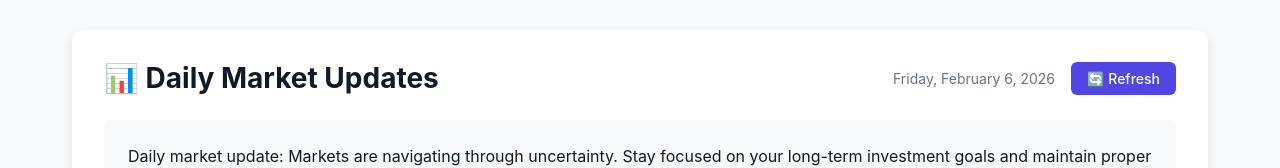
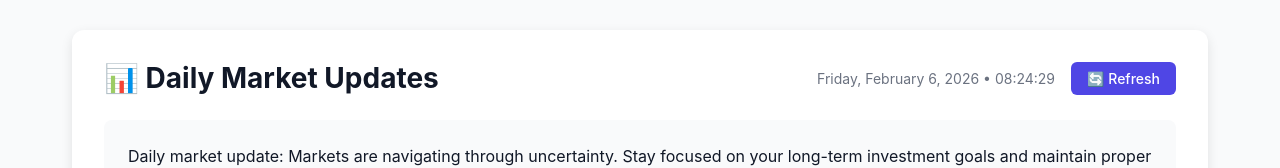
Before and after one commit to callmev1nc/SmartInvest, a React (Vite) app: page /explore in a window 1280 px wide. Shown: the part 269-437 px from the top of the page. Built offline with nearby package versions, Linux system fonts and the light colour scheme; no server answers.

Commit message:
update time on daily update

```diff
--- a/src/components/DailyUpdates.tsx
+++ b/src/components/DailyUpdates.tsx
@@ -14,6 +14,15 @@ export function DailyUpdates() {
   const [loading, setLoading] = useState(true);
   const [error, setError] = useState<string | null>(null);
   const [refreshing, setRefreshing] = useState(false);
+  const [currentTime, setCurrentTime] = useState(new Date());
+
+  // Update time every second
+  useEffect(() => {
+    const timer = setInterval(() => {
+      setCurrentTime(new Date());
+    }, 1000);
+    return () => clearInterval(timer);
+  }, []);
 
   useEffect(() => {
     loadUpdates(false);
@@ -76,12 +85,21 @@ export function DailyUpdates() {
         <h2 className="updates-title">📊 Daily Market Updates</h2>
         <div className="updates-meta">
           <span className="updates-date">
-            {new Date(updates.date).toLocaleDateString('en-US', {
+            {currentTime.toLocaleDateString('en-US', {
               weekday: 'long',
               year: 'numeric',
               month: 'long',
               day: 'numeric',
             })}
+            {' • '}
+            <span className="updates-time">
+              {currentTime.toLocaleTimeString('en-US', {
+                hour: '2-digit',
+                minute: '2-digit',
+                second: '2-digit',
+                hour12: false,
+              })}
+            </span>
           </span>
           <button
             onClick={handleRefresh}
```
